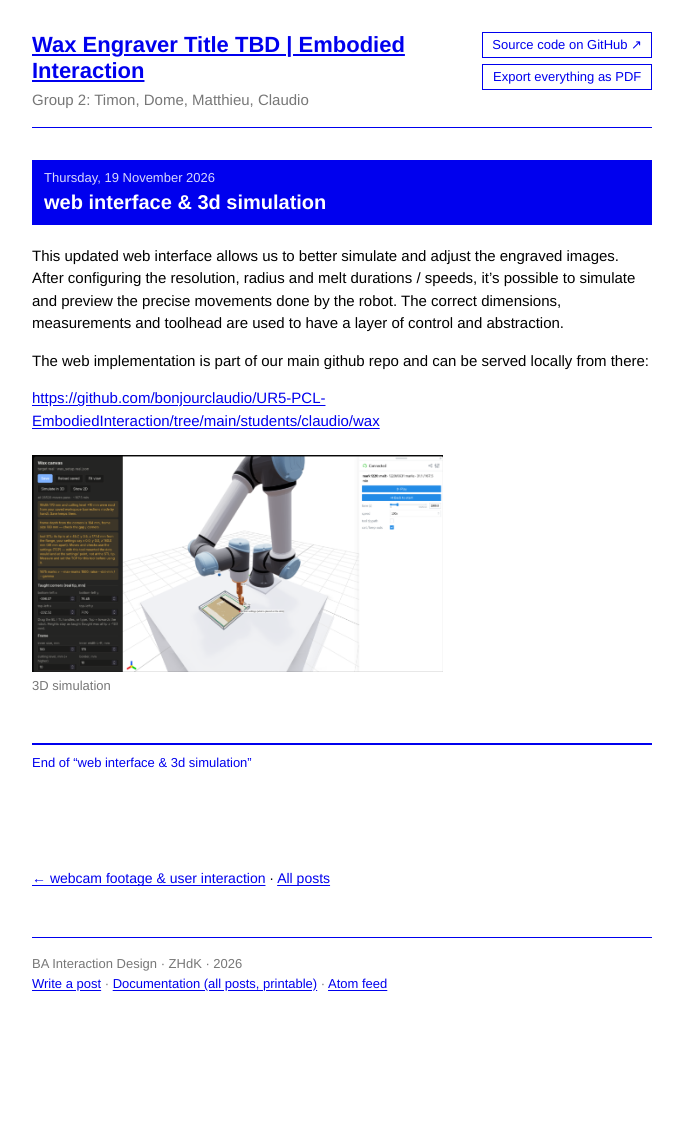
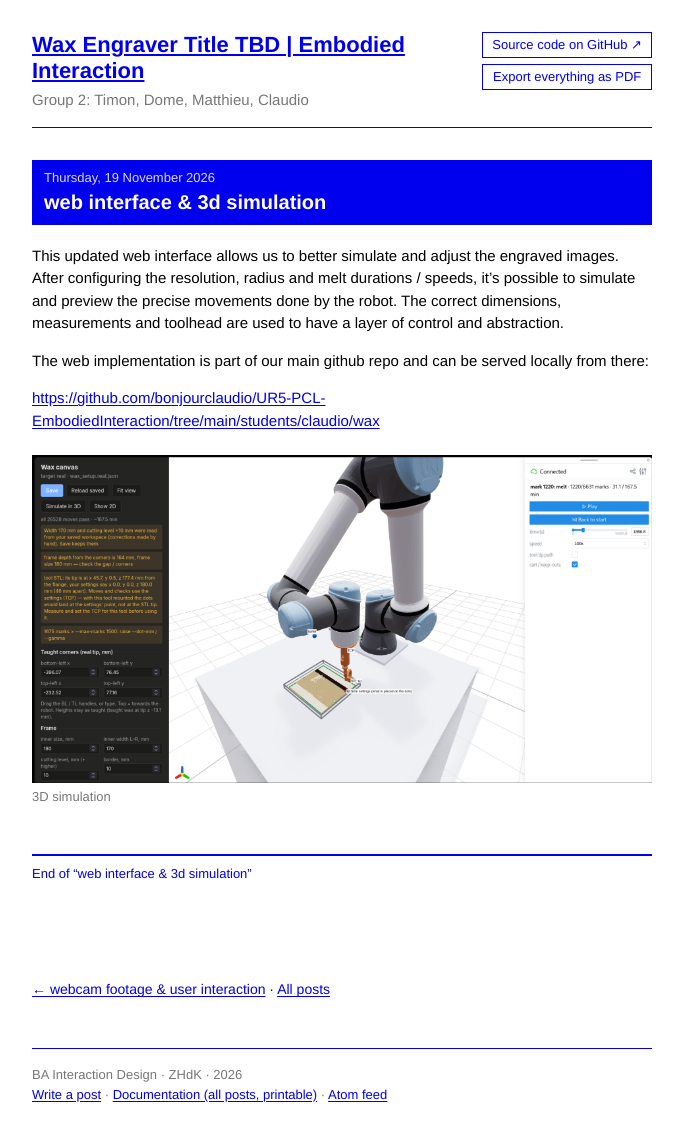
Before and after one commit to bonjourclaudio/aewwwww-blog, a Jekyll site: the page built from _posts/2026-11-19-web-interface-and-3d-simulation.md, in a window 1280 px wide. Shown: the whole page, without its empty margins (298-981 px from the left). Built offline with Jekyll 4.4.1, drawn with Linux system fonts in a browser that asks for light colours; before the commit the page ends 1025 px from its top, so only the background shows below that.

Commit message:
Update _posts/2026-11-19-web-interface-and-3d-simulation.md (via Pages CMS)

```diff
--- a/_posts/2026-11-19-web-interface-and-3d-simulation.md
+++ b/_posts/2026-11-19-web-interface-and-3d-simulation.md
@@ -11,4 +11,4 @@ The web implementation is part of our main github repo and can be served locally
 
 
 
-![medium: 3D simulation](/assets/img/Screenshot-20261119-09:54:11.png)
+![large: 3D simulation](/assets/img/Screenshot-20261119-09:54:11.png)
```
